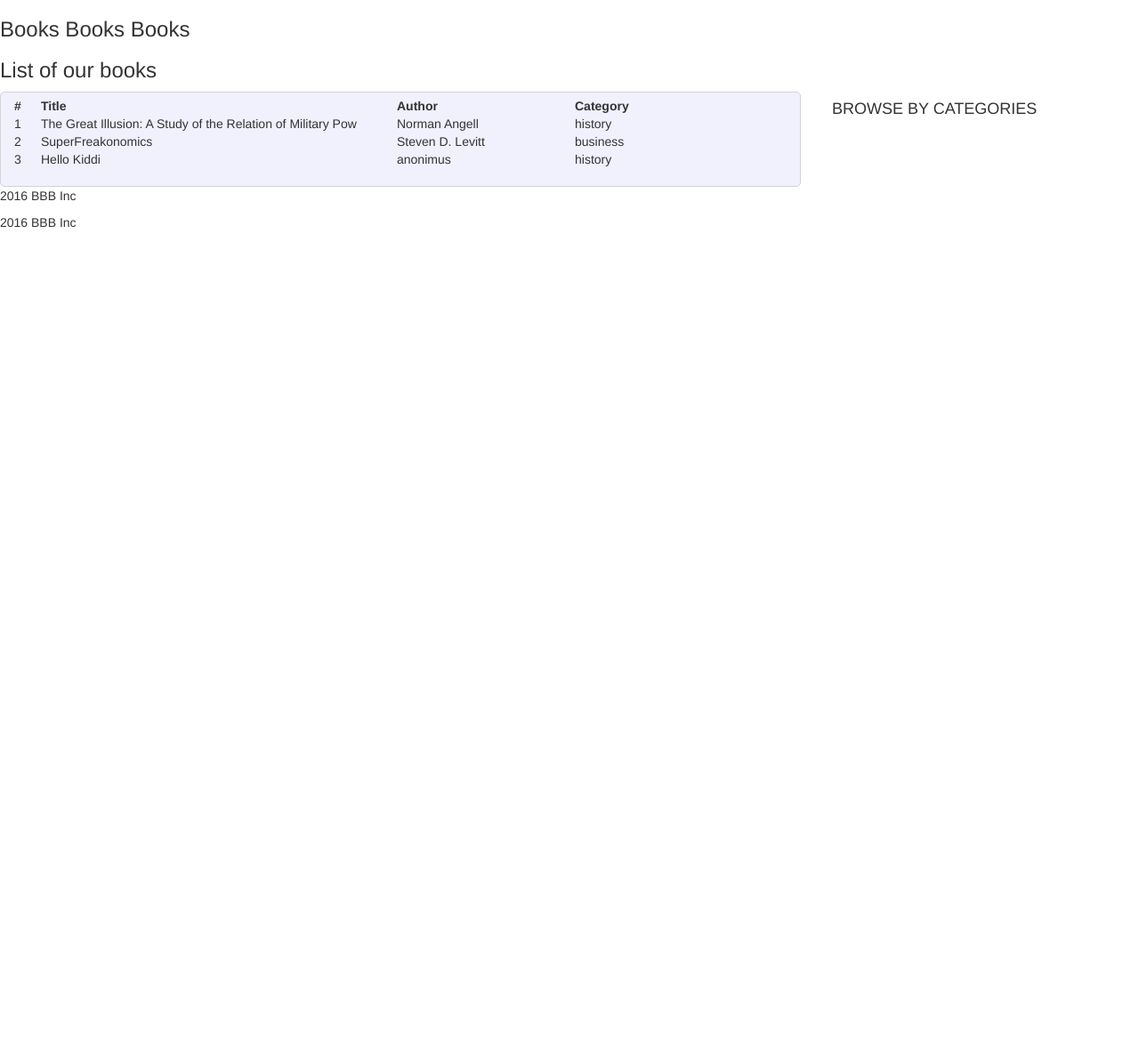
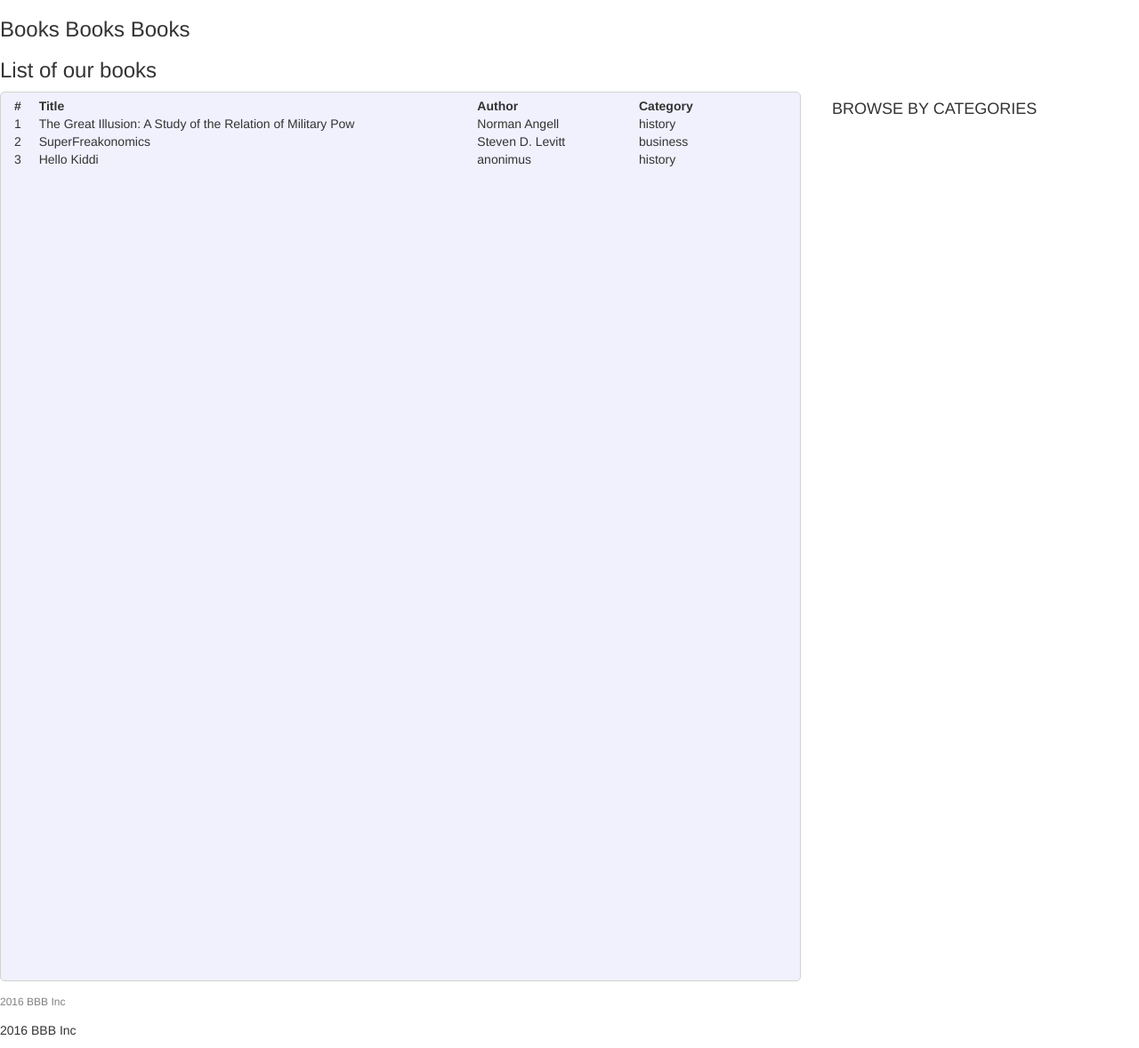
Before and after one commit to zolaneta/books_flask_app, a Flask app: page / in a window 1280 px wide. Shown: the part 52-1230 px from the top of the page at 89% size. Before the commit the page ends 308 px from the top, so only its background shows below. Run offline with Flask 2, Linux system fonts and the light colour scheme; data comes from the database, SQL or seed files in the repository; parts of the project's set-up code (start-up, migrations or seed data) failed here and were passed over; some libraries are stand-ins or nearby versions.

Commit message:
finished the footer

```diff
--- a/app/static/css/layout.css
+++ b/app/static/css/layout.css
@@ -1,5 +1,6 @@
 .main{
     display: flex;
+    height: 1000px;
 }
 
 .list{
@@ -18,7 +19,7 @@
 }
 #second_column {
     padding-right: 5px;
-    width: 400px;
+    width: 550px;
 }
 #third_column{
     padding-right: 5px;
@@ -33,3 +34,11 @@
       padding-left: 35px;
 
 }
+footer{
+    height: 25px;
+    padding-top: 15px;
+    color: grey;
+    font-size: 12px;
+    display: block;
+    margin-bottom: 20px;
+}
```
